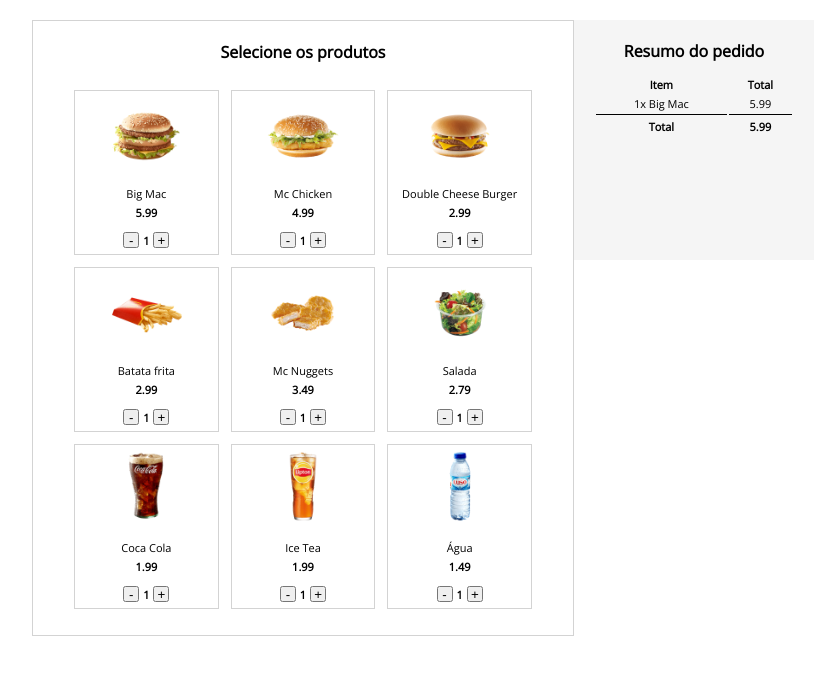
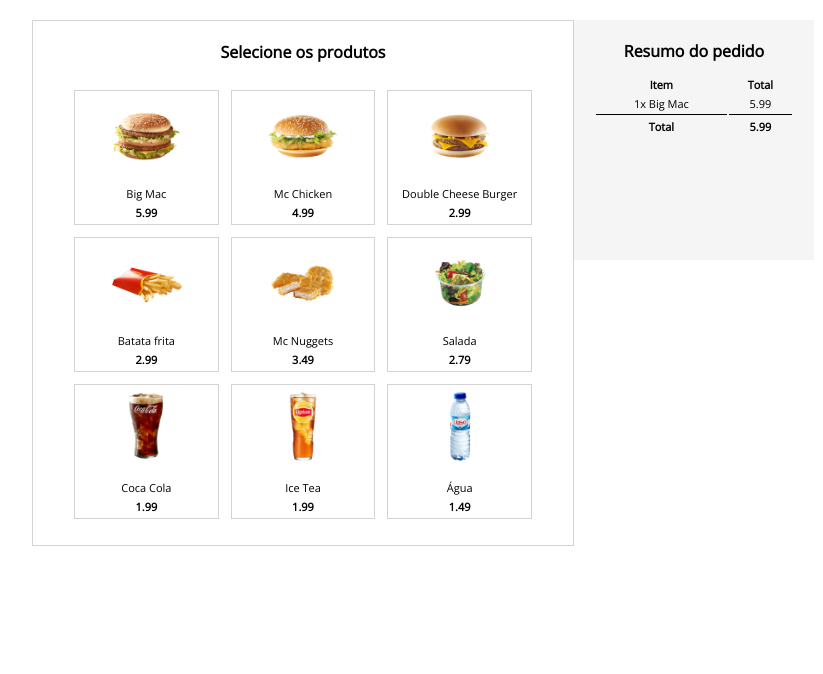
Before and after one commit to ginocax/self-service, a plain HTML site: page index.html in a window 1280 px wide. Shown: the whole page, without its empty margins (217-1040 px from the left). Drawn offline with nearby package versions, Linux system fonts and the light colour scheme.

Commit message:
Tornando a seleção de quantidade dinâmica

```diff
--- a/index.html
+++ b/index.html
@@ -15,17 +15,18 @@
         <section class="items">
             <h4>Selecione os produtos</h4>
 
-                <div v-for="product in products" class="product">
+            <div v-for="product in products" class="product" @click="product.active = !product.active" :class="{selected : product.active}">
                 <div class="photo">
                     <img :src="product.photo">
                 </div>
+
                 <div class="description">
                     <span class="name">{{product.name}}</span>
                     <span class="price">{{product.price}}</span>
-                        <div class="quantity-area">
-                            <button>-</button>
+                    <div class="quantity-area" v-if="product.active">
+                        <button @click.stop="product.quantity--" :disabled="product.quantity <= 1">-</button>
                         <span class="quantity">{{product.quantity}}</span>
-                            <button>+</button>
+                        <button @click.stop="product.quantity++">+</button>
                     </div>
                 </div>
             </div>
@@ -33,6 +34,7 @@
 
         <section class="summary">
             <strong>Resumo do pedido</strong>
+
             <table>
                 <thead>
                     <tr>
--- a/style.css
+++ b/style.css
@@ -25,7 +25,6 @@
     max-width: 500px;
     min-width: 300px;
     justify-content: center;
-
 }
 
 section.items .product {
@@ -38,7 +37,6 @@
 
 section.items .product.selected {
     border: 2px solid rgb(29, 134, 233);
-
 }
 
 section.items .photo img {
```
Lines whose indentation alone changed are shown as unchanged.
